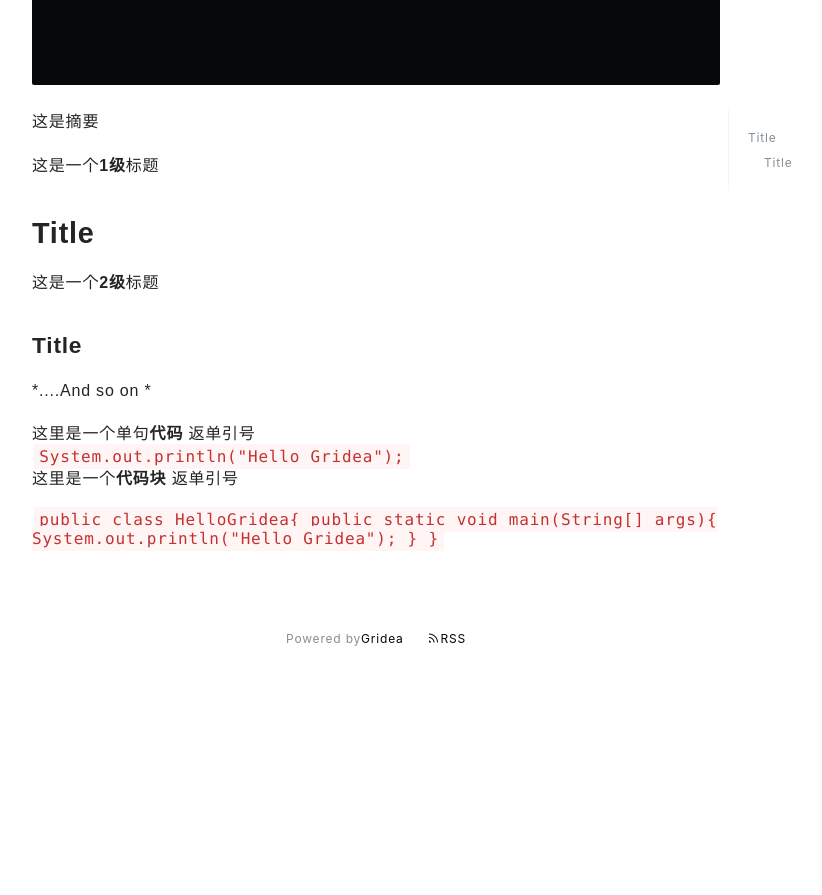
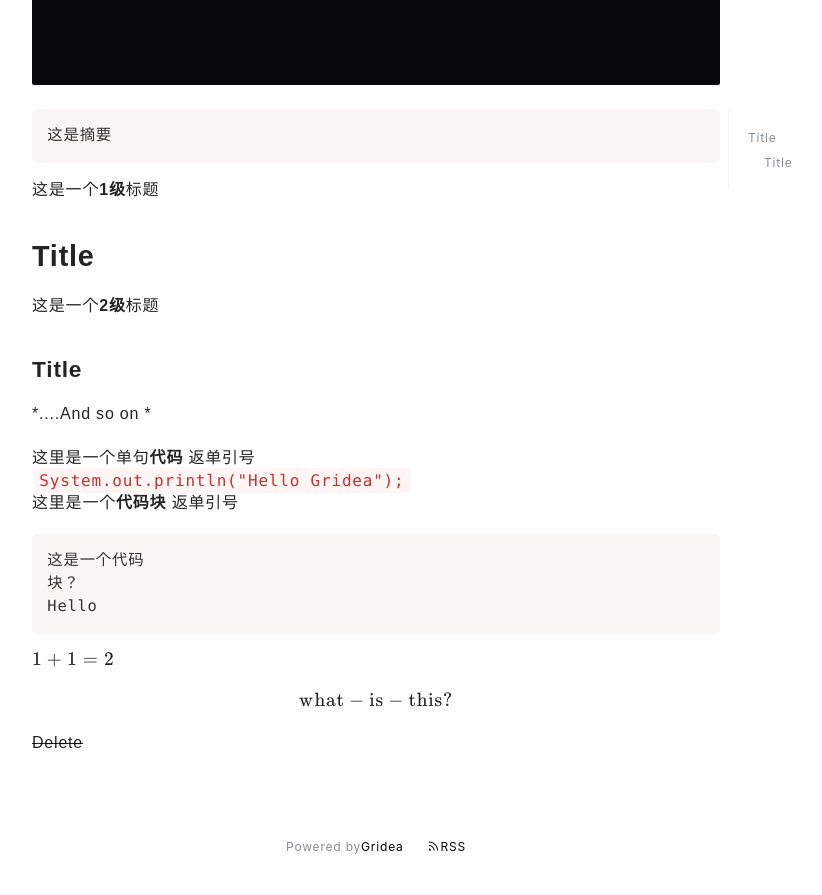
Before and after one commit to ZAI-TXZ/ZAI-TXZ.github.io, a plain HTML site: page post/di-yi-pian-blog-in-gridea/index.html in a window 1280 px wide. Shown: the part 911-1806 px from the top of the page, without its empty margins (264-1086 px from the left). Before the commit the page ends 1598 px from the top, so only its background shows below. Drawn offline with nearby package versions, Linux system fonts and the light colour scheme; a web font is replaced by a local one.

Commit message:
update from gridea: 2021-02-21 23:57:20

```diff
--- a/post/di-yi-pian-blog-in-gridea/index.html
+++ b/post/di-yi-pian-blog-in-gridea/index.html
@@ -3,7 +3,7 @@
     <meta charset="utf-8" />
 <meta name="viewport" content="width=device-width, initial-scale=1" />
 <title>第一篇Blog In Gridea | Blog For Zai</title>
-<link rel="shortcut icon" href="https://ZAI-TXZ.github.io/favicon.ico?v=1613922581274">
+<link rel="shortcut icon" href="https://ZAI-TXZ.github.io/favicon.ico?v=1613923029668">
 <link href="https://cdn.jsdelivr.net/npm/remixicon@2.3.0/fonts/remixicon.css" rel="stylesheet">
 <link rel="stylesheet" href="https://ZAI-TXZ.github.io/styles/main.css">
 <link rel="alternate" type="application/atom+xml" title="第一篇Blog In Gridea | Blog For Zai - Atom Feed" href="https://ZAI-TXZ.github.io/atom.xml">
@@ -13,6 +13,7 @@
 
     <meta name="description" content="这是摘要
 
+
 这是一个1级标题
 Title
 这是一个2级标题
@@ -20,7 +21,7 @@ Title
 *....And so on *
 这里是一个单句代码 返单引号
 System.out.println(&quot;Hello Gridea&quot;);
-这里是一个代..." />
+这里是一个..." />
     <meta name="keywords" content="" />
     <link rel="stylesheet" href="https://cdnjs.cloudflare.com/ajax/libs/KaTeX/0.10.0/katex.min.css">
     <script src="https://cdn.bootcss.com/highlight.js/9.12.0/highlight.min.js"></script>
@@ -30,7 +31,7 @@ System.out.println(&quot;Hello Gridea&quot;);
       <div class="main-content">
         <div class="site-header">
   <a href="https://ZAI-TXZ.github.io">
-  <img class="avatar" src="https://ZAI-TXZ.github.io/images/avatar.png?v=1613922581274" alt="">
+  <img class="avatar" src="https://ZAI-TXZ.github.io/images/avatar.png?v=1613923029668" alt="">
   </a>
   <h1 class="site-title">
     Blog For Zai
@@ -105,7 +106,8 @@ System.out.println(&quot;Hello Gridea&quot;);
 
             <div class="post-content-wrapper">
               <div class="post-content">
-                <p>这是摘要</p>
+                <pre><code>这是摘要
+</code></pre>
 <!-- more -->
 <p>这是一个<strong>1级</strong>标题</p>
 <h1 id="title">Title</h1>
@@ -115,7 +117,14 @@ System.out.println(&quot;Hello Gridea&quot;);
 <p>这里是一个单句<strong>代码</strong> 返单引号<br>
 <code>System.out.println(&quot;Hello Gridea&quot;);</code><br>
 这里是一个<strong>代码块</strong> 返单引号</p>
-<p><code>public class HelloGridea{ public static void main(String[] args){ System.out.println(&quot;Hello Gridea&quot;); } }</code></p>
+<pre><code>这是一个代码
+块？
+Hello
+</code></pre>
+<p><span class="katex"><span class="katex-mathml"><math><semantics><mrow><mn>1</mn><mo>+</mo><mn>1</mn><mo>=</mo><mn>2</mn></mrow><annotation encoding="application/x-tex">1+1 = 2</annotation></semantics></math></span><span class="katex-html" aria-hidden="true"><span class="base"><span class="strut" style="height:0.72777em;vertical-align:-0.08333em;"></span><span class="mord">1</span><span class="mspace" style="margin-right:0.2222222222222222em;"></span><span class="mbin">+</span><span class="mspace" style="margin-right:0.2222222222222222em;"></span></span><span class="base"><span class="strut" style="height:0.64444em;vertical-align:0em;"></span><span class="mord">1</span><span class="mspace" style="margin-right:0.2777777777777778em;"></span><span class="mrel">=</span><span class="mspace" style="margin-right:0.2777777777777778em;"></span></span><span class="base"><span class="strut" style="height:0.64444em;vertical-align:0em;"></span><span class="mord">2</span></span></span></span></p>
+<p class='katex-block'><span class="katex-display"><span class="katex"><span class="katex-mathml"><math><semantics><mrow><mi>w</mi><mi>h</mi><mi>a</mi><mi>t</mi><mo>−</mo><mi>i</mi><mi>s</mi><mo>−</mo><mi>t</mi><mi>h</mi><mi>i</mi><mi>s</mi><mo>?</mo></mrow><annotation encoding="application/x-tex">what -is - this?
+</annotation></semantics></math></span><span class="katex-html" aria-hidden="true"><span class="base"><span class="strut" style="height:0.77777em;vertical-align:-0.08333em;"></span><span class="mord mathdefault" style="margin-right:0.02691em;">w</span><span class="mord mathdefault">h</span><span class="mord mathdefault">a</span><span class="mord mathdefault">t</span><span class="mspace" style="margin-right:0.2222222222222222em;"></span><span class="mbin">−</span><span class="mspace" style="margin-right:0.2222222222222222em;"></span></span><span class="base"><span class="strut" style="height:0.74285em;vertical-align:-0.08333em;"></span><span class="mord mathdefault">i</span><span class="mord mathdefault">s</span><span class="mspace" style="margin-right:0.2222222222222222em;"></span><span class="mbin">−</span><span class="mspace" style="margin-right:0.2222222222222222em;"></span></span><span class="base"><span class="strut" style="height:0.69444em;vertical-align:0em;"></span><span class="mord mathdefault">t</span><span class="mord mathdefault">h</span><span class="mord mathdefault">i</span><span class="mord mathdefault">s</span><span class="mclose">?</span></span></span></span></span></p>
+<p><s>Delete</s></p>
 
               </div>
               <div class="toc-container">
```
Also changed, not shown: archives/index.html (+2 -2 lines), atom.xml (+13 -4 lines), index.html (+4 -3 lines), tags/index.html (+2 -2 lines).
